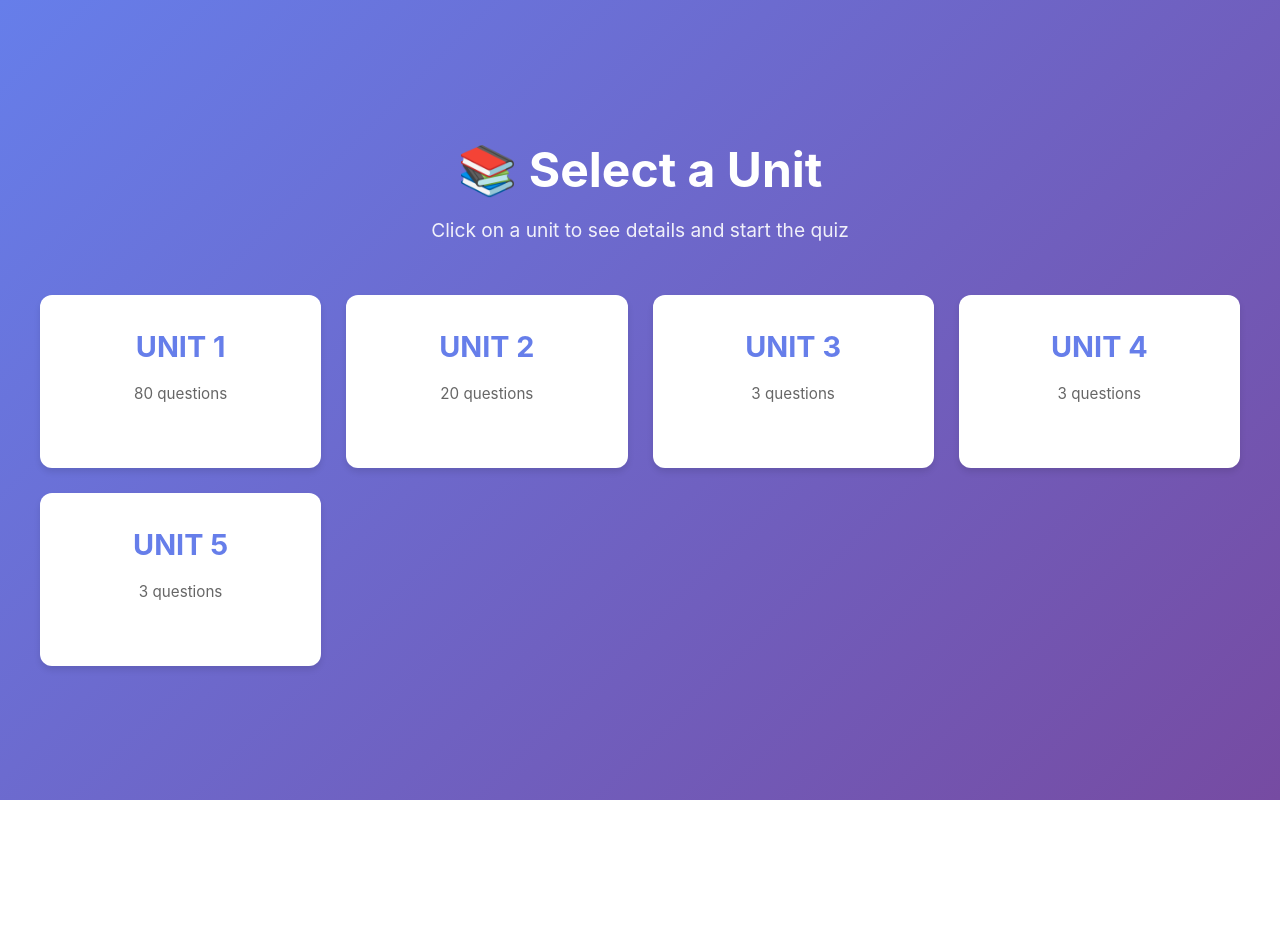
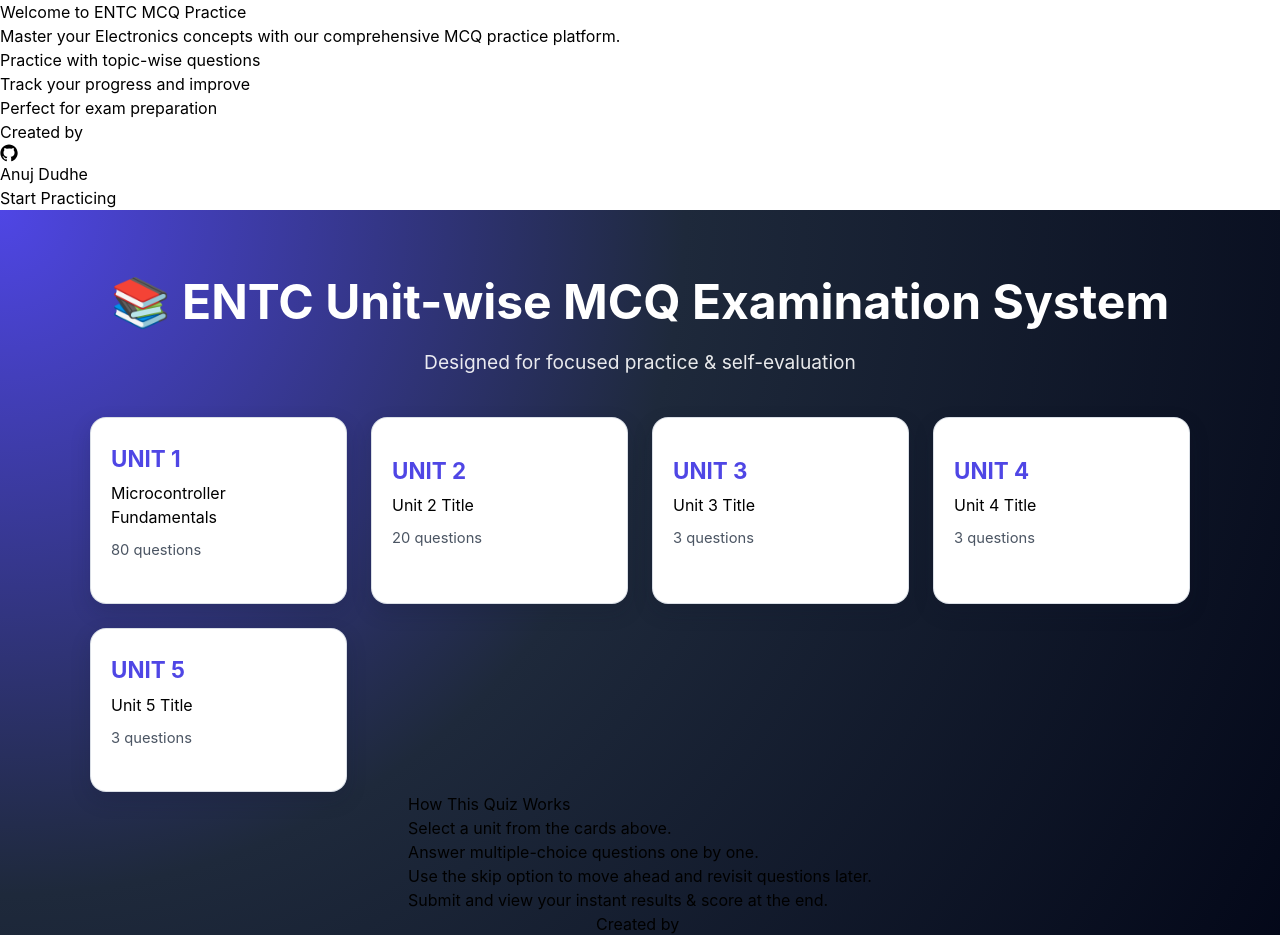
Before and after one commit to anujdudhe/QUIZ_ENTC, a React (Vite) app in the folder MCQ_QUIZ-main/: page / in a window 1280 px wide. Shown: the top 935 px of the page. Before the commit the page ends 800 px from the top, so only its background shows below. Built offline with nearby package versions, Linux system fonts and the light colour scheme.

Commit message:
Fix Netlify 404 routing issue

```diff
--- a/MCQ_QUIZ-main/src/App.tsx
+++ b/MCQ_QUIZ-main/src/App.tsx
@@ -7,6 +7,7 @@ import { ProgressBar } from './components/ProgressBar';
 import { Result } from './components/Result';
 import { ConfirmQuit } from './components/ConfirmQuit';
 import { QuestionStatusGrid } from './components/QuestionStatusGrid';
+import { WelcomeModal } from './components/WelcomeModal';
 
 /**
  * Main App Component
@@ -21,6 +22,7 @@ function App() {
   const [showQuitModal, setShowQuitModal] = useState(false);
   const [isLoading, setIsLoading] = useState(true);
   const [error, setError] = useState<string | null>(null);
+  const [showWelcome, setShowWelcome] = useState(true);
 
   // Load questions from data files
   useEffect(() => {
@@ -304,7 +306,8 @@ function App() {
   const filteredQuestions = getFilteredQuestions();
 
   return (
-    <div className="min-h-screen bg-gradient-to-br from-blue-50 to-indigo-100">
+    <div className="min-h-screen bg-gradient-to-br from-blue-50 to-indigo-50">
+      {showWelcome && <WelcomeModal onStart={() => setShowWelcome(false)} />}
 
       <a
         href="#main-content"
--- a/MCQ_QUIZ-main/src/components/ChapterSelector.css
+++ b/MCQ_QUIZ-main/src/components/ChapterSelector.css
@@ -1,7 +1,8 @@
 .chapter-selector-container {
   min-height: 100vh;
-  background: linear-gradient(135deg, #667eea 0%, #764ba2 100%);
-  padding: 40px 20px;
+  /* Softer, modern gradient */
+  background: radial-gradient(circle at top left, #4f46e5 0%, #1e293b 45%, #020617 100%);
+  padding: 56px 20px;
   display: flex;
   flex-direction: column;
   align-items: center;
@@ -11,7 +12,7 @@
 .chapter-header {
   text-align: center;
   color: white;
-  margin-bottom: 50px;
+  margin-bottom: 40px;
 }
 
 .chapter-header h1 {
@@ -28,21 +29,21 @@
 
 .chapters-grid {
   display: grid;
-  grid-template-columns: repeat(auto-fit, minmax(250px, 1fr));
-  gap: 25px;
-  max-width: 1200px;
+  grid-template-columns: repeat(auto-fit, minmax(240px, 1fr));
+  gap: 24px;
+  max-width: 1100px;
   width: 100%;
 }
 
 .chapter-card {
-  background: white;
-  border-radius: 12px;
-  padding: 30px;
+  background: rgba(255, 255, 255, 1);
+  border-radius: 16px;
+  padding: 24px 20px;
   cursor: pointer;
-  border: none;
-  text-align: center;
-  transition: all 0.3s ease;
-  box-shadow: 0 4px 6px rgba(0, 0, 0, 0.1);
+  border: 1px solid rgba(148, 163, 184, 0.35);
+  text-align: left;
+  transition: transform 0.25s ease, box-shadow 0.25s ease, border-color 0.25s ease;
+  box-shadow: 0 8px 20px rgba(15, 23, 42, 0.18);
   position: relative;
   overflow: hidden;
 }
@@ -63,21 +64,22 @@
 }
 
 .chapter-card:hover {
-  transform: translateY(-10px);
-  box-shadow: 0 12px 24px rgba(0, 0, 0, 0.2);
+  transform: translateY(-6px);
+  box-shadow: 0 16px 30px rgba(15, 23, 42, 0.35);
+  border-color: #4f46e5;
 }
 
 .chapter-number {
-  font-size: 1.8em;
-  font-weight: bold;
-  color: #667eea;
-  margin-bottom: 15px;
+  font-size: 1.4rem;
+  font-weight: 700;
+  color: #4f46e5;
+  margin-bottom: 6px;
 }
 
 .chapter-description {
-  color: #666;
-  font-size: 0.95em;
-  margin: 15px 0;
+  color: #4b5563;
+  font-size: 0.92rem;
+  margin: 10px 0 0;
   min-height: 40px;
 }
 
--- a/MCQ_QUIZ-main/src/components/ChapterSelector.tsx
+++ b/MCQ_QUIZ-main/src/components/ChapterSelector.tsx
@@ -6,6 +6,15 @@ interface ChapterSelectorProps {
   chapters: Chapter[];
   onSelectChapter: (chapterId: string) => void;
 }
+
+// Short unit titles shown on the chapter cards
+const UNIT_TITLES: Record<string, string> = {
+  'UNIT 1': 'Microcontroller Fundamentals',
+  'UNIT 2': 'Unit 2 Title',
+  'UNIT 3': 'Unit 3 Title',
+  'UNIT 4': 'Unit 4 Title',
+  'UNIT 5': 'Unit 5 Title',
+};
 
 // Unit descriptions to be shown in the modal
 const UNIT_DESCRIPTIONS: Record<string, string> = {
@@ -34,8 +43,12 @@ export const ChapterSelector = ({ chapters, onSelectChapter }: ChapterSelectorPr
   return (
     <div className="chapter-selector-container">
       <div className="chapter-header">
-        <h1 className="text-3xl font-bold text-gray-800 mb-2">📚 Select a Unit</h1>
-        <p className="text-gray-600">Click on a unit to see details and start the quiz</p>
+        <h1 className="text-3xl sm:text-4xl font-extrabold text-white mb-2 drop-shadow-md">
+          📚 ENTC Unit-wise MCQ Examination System
+        </h1>
+        <p className="text-indigo-100 text-sm sm:text-base">
+          Designed for focused practice & self-evaluation
+        </p>
       </div>
 
       <div className="chapters-grid">
@@ -50,6 +63,11 @@ export const ChapterSelector = ({ chapters, onSelectChapter }: ChapterSelectorPr
               <div className="chapter-number text-2xl font-bold">
                 {unit}
               </div>
+              {UNIT_TITLES[unit] && (
+                <p className="chapter-title text-sm font-semibold text-gray-800 mt-1">
+                  {UNIT_TITLES[unit]}
+                </p>
+              )}
               {chapter?.description && (
                 <p className="chapter-description">{chapter.description}</p>
               )}
@@ -60,6 +78,39 @@ export const ChapterSelector = ({ chapters, onSelectChapter }: ChapterSelectorPr
           );
         })}
       </div>
+
+      <section className="mt-8 bg-white rounded-xl shadow p-6 max-w-2xl mx-auto">
+        <h2 className="text-xl font-bold text-gray-800 mb-3">How This Quiz Works</h2>
+        <ol className="space-y-2 text-gray-700 text-sm list-decimal list-inside">
+          <li>Select a unit from the cards above.</li>
+          <li>Answer multiple-choice questions one by one.</li>
+          <li>Use the skip option to move ahead and revisit questions later.</li>
+          <li>Submit and view your instant results & score at the end.</li>
+        </ol>
+      </section>
+
+      <div className="mt-12 flex justify-center items-center gap-2 text-white/80">
+        <span className="text-sm">Created by</span>
+
+        <a
+          href="https://github.com/anujdudhe"
+          target="_blank"
+          rel="noopener noreferrer"
+          className="flex items-center gap-2 font-semibold text-white hover:underline"
+        >
+          <svg
+            xmlns="http://www.w3.org/2000/svg"
+            width="18"
+            height="18"
+            viewBox="0 0 24 24"
+            fill="currentColor"
+          >
+            <path d="M12 0.5C5.73 0.5.5 5.74.5 12.02c0 5.11 3.29 9.45 7.86 10.98.58.11.79-.25.79-.56 0-.28-.01-1.02-.02-2-3.2.7-3.88-1.55-3.88-1.55-.53-1.36-1.29-1.72-1.29-1.72-1.05-.72.08-.71.08-.71 1.16.08 1.77 1.19 1.77 1.19 1.03 1.77 2.7 1.26 3.36.96.1-.75.4-1.26.72-1.55-2.55-.29-5.23-1.28-5.23-5.68 0-1.26.45-2.29 1.19-3.1-.12-.29-.52-1.45.11-3.02 0 0 .97-.31 3.18 1.18a11.1 11.1 0 0 1 2.9-.39c.99 0 1.99.13 2.9.39 2.2-1.49 3.17-1.18 3.17-1.18.63 1.57.23 2.73.11 3.02.74.81 1.19 1.84 1.19 3.1 0 4.41-2.69 5.38-5.25 5.67.41.36.77 1.07.77 2.15 0 1.55-.01 2.8-.01 3.18 0 .31.21.67.8.56 4.56-1.53 7.85-5.87 7.85-10.98C23.5 5.74 18.27.5 12 .5z" />
+          </svg>
+          Anuj Dudhe
+        </a>
+      </div>
+
 
       {/* Unit Info Modal */}
       {showModal && selectedUnit && (
--- a/MCQ_QUIZ-main/src/components/QuestionStatusGrid.tsx
+++ b/MCQ_QUIZ-main/src/components/QuestionStatusGrid.tsx
@@ -23,64 +23,64 @@ export const QuestionStatusGrid = ({
 
     // Current question gets a blue ring
     if (isCurrentQuestion) {
-      return 'ring-4 ring-blue-400';
+      return 'bg-gradient-to-br from-blue-400 to-blue-600 text-white ring-2 ring-blue-300';
     }
 
     // Check if question was skipped
     if (state.status === 'skipped') {
-      return 'bg-yellow-400';
+      return 'bg-gradient-to-br from-amber-400 to-amber-500 text-white';
     }
 
     // Check answer status
     if (state.status === 'answered' && userAnswer) {
-      return userAnswer.isCorrect ? 'bg-green-500' : 'bg-red-500';
+      return userAnswer.isCorrect
+        ? 'bg-gradient-to-br from-emerald-400 to-emerald-600 text-white'
+        : 'bg-gradient-to-br from-rose-500 to-rose-600 text-white';
     } else if (state.status === 'marked') {
-      return 'bg-purple-500';
+      return 'bg-gradient-to-br from-violet-500 to-violet-600 text-white';
     } else {
       // Unanswered
-      return 'bg-gray-300';
+      return 'bg-gray-200 text-gray-700 hover:bg-gray-300';
     }
   };
 
   // Rest of the component remains the same...
   return (
-    <div className="bg-white rounded-lg shadow-lg p-4 mb-4">
-      <h3 className="text-sm font-semibold text-gray-700 mb-3">Question Navigator</h3>
+    <div className="bg-white/90 backdrop-blur-sm rounded-xl shadow-xl p-5 mb-6 border border-gray-200/50">
+      <h3 className="text-base font-semibold text-slate-800 mb-4">Question Navigator</h3>
 
       {/* Legend */}
-      <div className="flex flex-wrap gap-3 mb-3 text-xs">
-        <div className="flex items-center gap-1">
-          <div className="w-4 h-4 bg-green-500 rounded"></div>
-          <span className="text-gray-600">Correct</span>
+      <div className="flex flex-wrap gap-4 mb-4 text-xs">
+        <div className="flex items-center gap-2">
+          <div className="w-4 h-4 rounded bg-gradient-to-br from-emerald-400 to-emerald-600"></div>
+          <span className="text-slate-700">Correct</span>
         </div>
-        <div className="flex items-center gap-1">
-          <div className="w-4 h-4 bg-red-500 rounded"></div>
-          <span className="text-gray-600">Wrong</span>
+        <div className="flex items-center gap-2">
+          <div className="w-4 h-4 rounded bg-gradient-to-br from-rose-500 to-rose-600"></div>
+          <span className="text-slate-700">Wrong</span>
         </div>
-        <div className="flex items-center gap-1">
-          <div className="w-4 h-4 bg-yellow-400 rounded"></div>
-          <span className="text-gray-600">Skipped</span>
+        <div className="flex items-center gap-2">
+          <div className="w-4 h-4 rounded bg-gradient-to-br from-amber-400 to-amber-500"></div>
+          <span className="text-slate-700">Skipped</span>
         </div>
-        <div className="flex items-center gap-1">
-          <div className="w-4 h-4 bg-gray-300 rounded"></div>
-          <span className="text-gray-600">Unanswered</span>
+        <div className="flex items-center gap-2">
+          <div className="w-4 h-4 rounded bg-gray-200"></div>
+          <span className="text-slate-700">Unanswered</span>
         </div>
-
       </div>
 
       {/* Question Grid */}
-      <div className="grid grid-cols-10 sm:grid-cols-15 md:grid-cols-20 gap-2 max-h-64 overflow-y-auto">
+      <div className="grid grid-cols-8 sm:grid-cols-10 md:grid-cols-12 gap-2 max-h-80 overflow-y-auto p-1">
         {questionStates.map((state, index) => (
           <button
             key={state.questionId}
             onClick={() => onNavigateToQuestion(index)}
             className={`
-              w-8 h-8 sm:w-9 sm:h-9 rounded font-semibold text-xs sm:text-sm
+              w-9 h-9 sm:w-10 sm:h-10 rounded-lg font-medium text-sm sm:text-base
               transition-all duration-200 flex items-center justify-center
-              focus:outline-none focus:ring-2 focus:ring-blue-500 focus:ring-offset-2
-              text-gray-700
+              focus:outline-none focus:ring-2 focus:ring-blue-400 focus:ring-offset-1
+              shadow-sm hover:shadow-md hover:-translate-y-0.5
               ${getStatusColor(state, index)}
-              ${index === currentQuestionIndex ? 'ring-2 ring-blue-400' : ''}
             `}
             aria-label={`Go to question ${index + 1}, status: ${state.status}`}
             title={`Question ${index + 1} - ${state.status}`}
@@ -91,7 +91,7 @@ export const QuestionStatusGrid = ({
       </div>
 
       {/* Summary Stats */}
-      <div className="mt-3 pt-3 border-t border-gray-200 flex flex-wrap gap-3 text-xs text-gray-600">
+      <div className="mt-4 pt-3 border-t border-gray-200/50 flex flex-wrap gap-4 text-sm text-slate-700">
         <span>
           <strong>Total:</strong> {questionStates.length}
         </span>
--- /dev/null
+++ b/MCQ_QUIZ-main/src/components/WelcomeModal.tsx
@@ -0,0 +1,109 @@
+import { useEffect, useState } from 'react';
+import { useNotifications } from '../hooks/useNotifications';
+
+interface WelcomeModalProps {
+  onStart: () => void;
+}
+
+export const WelcomeModal = ({ onStart }: WelcomeModalProps) => {
+  const [show, setShow] = useState(false);
+  const [isVisible, setIsVisible] = useState(false);
+  const { showNotification } = useNotifications();
+
+  useEffect(() => {
+    const hasSeenWelcome = localStorage.getItem('hasSeenWelcome');
+    if (!hasSeenWelcome) {
+      setShow(true);
+      // Small delay for animation
+      setTimeout(() => setIsVisible(true), 50);
+      localStorage.setItem('hasSeenWelcome', 'true');
+    }
+  }, []);
+
+  if (!show) return null;
+
+  return (
+    <div className="fixed inset-0 bg-black/70 z-50 flex items-center justify-center p-4 transition-opacity duration-300">
+      <div
+        className={`bg-white rounded-2xl max-w-md w-full mx-4 transform transition-all duration-300 ${isVisible ? 'opacity-100 translate-y-0' : 'opacity-0 translate-y-4'
+          }`}
+      >
+        <div className="p-6 sm:p-8">
+          <div className="text-center mb-6">
+            <h2 className="text-2xl font-bold text-gray-900 mb-2">Welcome to ENTC MCQ Practice</h2>
+            <p className="text-gray-600">
+              Master your Electronics concepts with our comprehensive MCQ practice platform.
+            </p>
+          </div>
+
+          <div className="space-y-4 mb-6 text-left">
+            <div className="flex items-start gap-3">
+              <div className="flex-shrink-0 mt-1">
+                <div className="w-2 h-2 bg-blue-500 rounded-full"></div>
+              </div>
+              <p className="text-gray-700">
+                Practice with topic-wise questions
+              </p>
+            </div>
+            <div className="flex items-start gap-3">
+              <div className="flex-shrink-0 mt-1">
+                <div className="w-2 h-2 bg-blue-500 rounded-full"></div>
+              </div>
+              <p className="text-gray-700">
+                Track your progress and improve
+              </p>
+            </div>
+            <div className="flex items-start gap-3">
+              <div className="flex-shrink-0 mt-1">
+                <div className="w-2 h-2 bg-blue-500 rounded-full"></div>
+              </div>
+              <p className="text-gray-700">
+                Perfect for exam preparation
+              </p>
+            </div>
+          </div>
+
+          <div className="mt-12 flex justify-center items-center gap-2 text-white/80">
+            <span className="text-sm">Created by</span>
+
+            <a
+              href="https://github.com/anujdudhe"
+              target="_blank"
+              rel="noopener noreferrer"
+              className="flex items-center gap-2 font-semibold text-white hover:underline"
+            >
+              <svg
+                xmlns="http://www.w3.org/2000/svg"
+                width="18"
+                height="18"
+                viewBox="0 0 24 24"
+                fill="currentColor"
+              >
+                <path d="M12 0.5C5.73 0.5.5 5.74.5 12.02c0 5.11 3.29 9.45 7.86 10.98.58.11.79-.25.79-.56 0-.28-.01-1.02-.02-2-3.2.7-3.88-1.55-3.88-1.55-.53-1.36-1.29-1.72-1.29-1.72-1.05-.72.08-.71.08-.71 1.16.08 1.77 1.19 1.77 1.19 1.03 1.77 2.7 1.26 3.36.96.1-.75.4-1.26.72-1.55-2.55-.29-5.23-1.28-5.23-5.68 0-1.26.45-2.29 1.19-3.1-.12-.29-.52-1.45.11-3.02 0 0 .97-.31 3.18 1.18a11.1 11.1 0 0 1 2.9-.39c.99 0 1.99.13 2.9.39 2.2-1.49 3.17-1.18 3.17-1.18.63 1.57.23 2.73.11 3.02.74.81 1.19 1.84 1.19 3.1 0 4.41-2.69 5.38-5.25 5.67.41.36.77 1.07.77 2.15 0 1.55-.01 2.8-.01 3.18 0 .31.21.67.8.56 4.56-1.53 7.85-5.87 7.85-10.98C23.5 5.74 18.27.5 12 .5z" />
+              </svg>
+              Anuj Dudhe
+            </a>
+          </div>
+
+          <button
+            onClick={async () => {
+              setIsVisible(false);
+              // Show welcome notification
+              await showNotification('Welcome to ENTC MCQ Practice!', {
+                body: 'Get ready to test your knowledge!',
+                icon: '/logo192.png'
+              });
+              setTimeout(() => {
+                setShow(false);
+                onStart();
+              }, 300);
+            }}
+            className="w-full py-3 px-6 bg-blue-600 hover:bg-blue-700 text-white font-medium rounded-lg transition-colors focus:outline-none focus:ring-2 focus:ring-blue-500 focus:ring-offset-2"
+          >
+            Start Practicing
+          </button>
+        </div>
+      </div>
+    </div>
+  );
+};
--- /dev/null
+++ b/MCQ_QUIZ-main/src/hooks/useNotifications.ts
@@ -0,0 +1,63 @@
+import { useCallback, useEffect } from 'react';
+
+export const useNotifications = () => {
+  const requestNotificationPermission = useCallback(async () => {
+    try {
+      if (!('Notification' in window)) {
+        console.log('This browser does not support desktop notifications');
+        return false;
+      }
+
+      if (Notification.permission === 'granted') {
+        return true;
+      }
+
+      if (Notification.permission !== 'denied') {
+        const permission = await Notification.requestPermission();
+        return permission === 'granted';
+      }
+
+      return false;
+    } catch (error) {
+      console.error('Error requesting notification permission:', error);
+      return false;
+    }
+  }, []);
+
+  const showNotification = useCallback(
+    async (title: string, options?: NotificationOptions) => {
+      const hasPermission = await requestNotificationPermission();
+
+      if (!hasPermission) return;
+
+      try {
+        // Show notification
+        const notification = new Notification(title, {
+          icon: '/favicon.ico', // Make sure to have a favicon.ico in your public folder
+          badge: '/favicon.ico',
+          ...options,
+        });
+
+        // Close notification after 5 seconds
+        setTimeout(() => {
+          notification.close();
+        }, 5000);
+
+        return notification;
+      } catch (error) {
+        console.error('Error showing notification:', error);
+      }
+    },
+    [requestNotificationPermission]
+  );
+
+  // Request permission when component mounts
+  useEffect(() => {
+    requestNotificationPermission();
+  }, [requestNotificationPermission]);
+
+  return {
+    requestNotificationPermission,
+    showNotification,
+  };
+};
```
Also changed, not shown: 2 other files (tests, documents, lock files or other folders).
